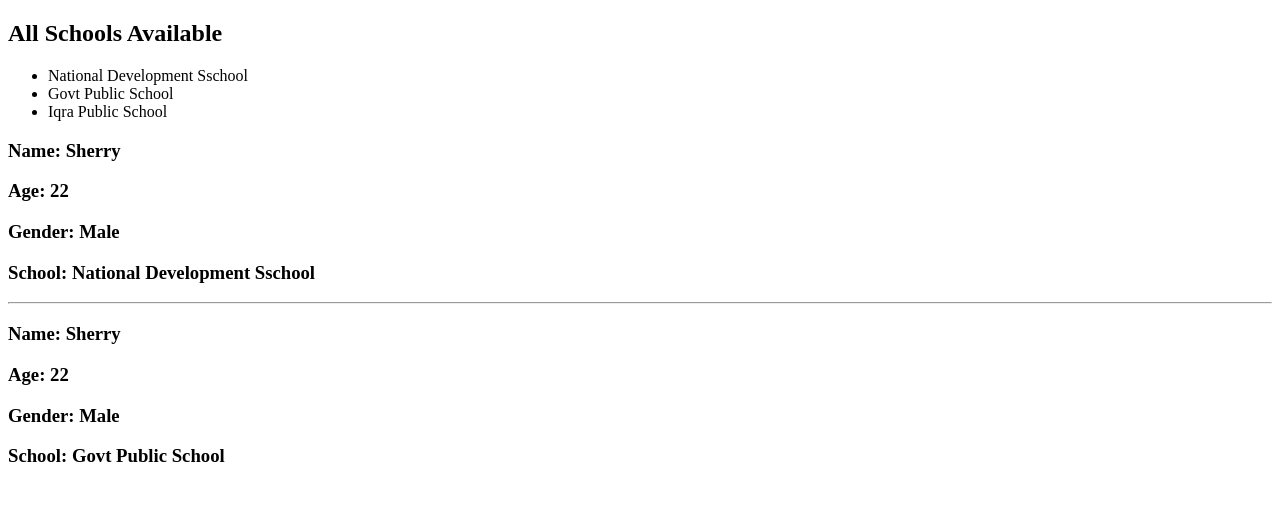
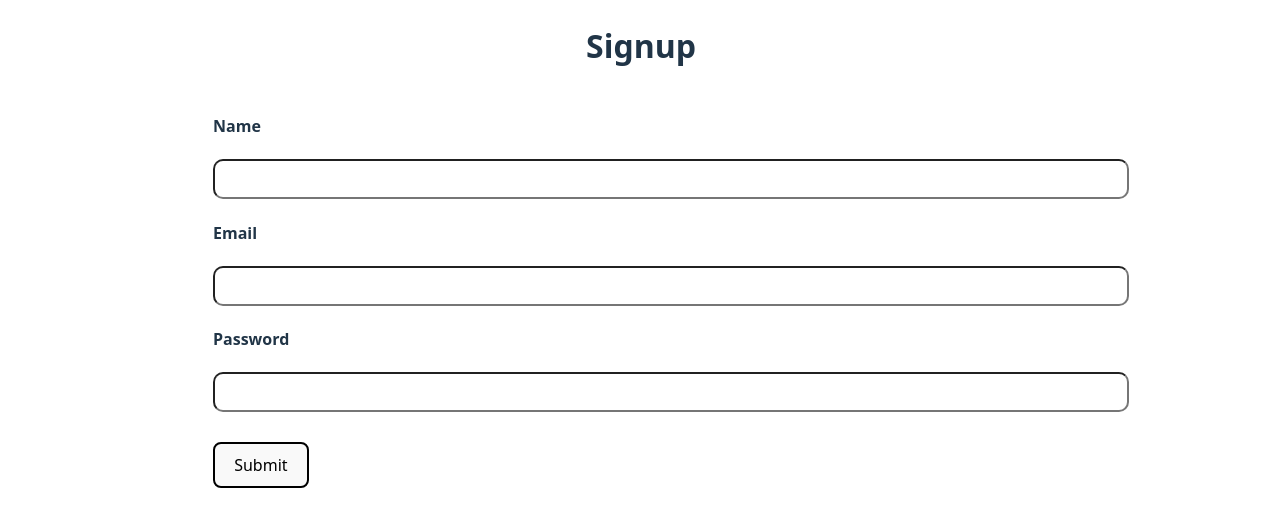
Before and after one commit to RanaSheheryarAli/Reacrpractice, a React (Vite) app: page / in a window 1280 px wide. Shown: the top 526 px of the page. Built offline with nearby package versions, Linux system fonts and the light colour scheme.

Commit message:
Signup frontend

```diff
--- a/src/App.jsx
+++ b/src/App.jsx
@@ -2,6 +2,7 @@ import MultipleCondionsB from "./MultipleCondiotionsB";
 import Student from "./Student";
 import Todos from "./Todos";
 import Toggle from "./Toggle";
+import Signup from "./signup";
 function App() {
 {
   // hello i am bashir code
@@ -16,24 +17,20 @@ function App() {
   let schools=["National Development Sschool","Govt Public School","Iqra Public School"]
   return (
     <div>
-      {/* <Todos newtask="Open VPN" />
-      <Toggle />
-      <MultipleCondionsB/> */}
 
-
-
-      <h2>All Schools Available</h2>
-      <ul>
-        {schools.map((school, index)=>(
+       {/* <h2>All Schools Available</h2>
+       <ul>
+         {schools.map((school, index)=>(
         <li key={index}> {school} </li>
       ))}
 
-      </ul>
+       </ul>
+      <Student student={student} school={schools[0]} />
+       <hr />
+       <Student student={student} school={schools[1]} /> */}
 
 
-      <Student student={student} school={schools[0]} />
-      <hr />
-      <Student student={student} school={schools[1]} />
+      <Signup />
 
 
     </div>
--- /dev/null
+++ b/src/Signup.jsx
@@ -0,0 +1,51 @@
+
+import './index.css'
+
+function Signup() {
+
+
+
+
+    return (
+        <div>
+
+            <div className='heading-center'>
+                <h1>
+                    Signup
+                </h1>
+
+            </div>
+
+
+            <div className='form-center'>
+
+                <div className="inputlabel">
+                    <h4>Name</h4>
+                </div>
+                <div>
+                    <input type="text" className="input" />
+                </div>
+                  <div className="inputlabel">
+                    <h4>Email</h4>
+                </div>
+                <div>
+                    <input type="email" className="input" />
+                </div>
+                  <div className="inputlabel">
+                    <h4>Password</h4>
+                </div>
+                <div>
+                    <input type="password" className="input" />
+                </div>
+
+                <button>Submit</button>
+
+            </div>
+
+        </div>
+
+
+    )
+}
+
+export default Signup
--- a/src/index.css
+++ b/src/index.css
@@ -25,35 +25,25 @@ a:hover {
 body {
   margin: 0;
   display: flex;
-  place-items: center;
-  min-width: 320px;
-  min-height: 100vh;
 }
 
-h1 {
-  font-size: 3.2em;
-  line-height: 1.1;
-}
+
 
 button {
   border-radius: 8px;
-  border: 1px solid transparent;
+  border: 2px solid black;
   padding: 0.6em 1.2em;
   font-size: 1em;
   margin: 12px;
   font-weight: 500;
   font-family: inherit;
-  background-color: #1a1a1a;
   cursor: pointer;
-  transition: border-color 0.25s;
+  justify-content: center;
+  margin-left: 20px;
+  margin-top: 30px;
 }
-button:hover {
-  border-color: #646cff;
-}
-button:focus,
-button:focus-visible {
-  outline: 4px auto -webkit-focus-ring-color;
-}
+
+
 
 @media (prefers-color-scheme: light) {
   :root {
@@ -67,3 +57,31 @@ button:focus-visible {
     background-color: #f9f9f9;
   }
 }
+
+.heading-center {
+  width: 100vw;
+  text-align: center;
+  padding: 1px;
+}
+
+.inputlabel{
+  font-weight: 500;
+  margin-left: 20px;
+  text-align: left;
+}
+
+.input{
+  width: 100%;
+  margin-left: 20px;
+  margin-right: 20px;
+  height: 20px;
+  padding: 8px;
+  border-radius: 10px;
+
+}
+.form-center{
+  width: 70vw;
+  height: 430px;
+  margin: 0 auto;
+
+}
```
